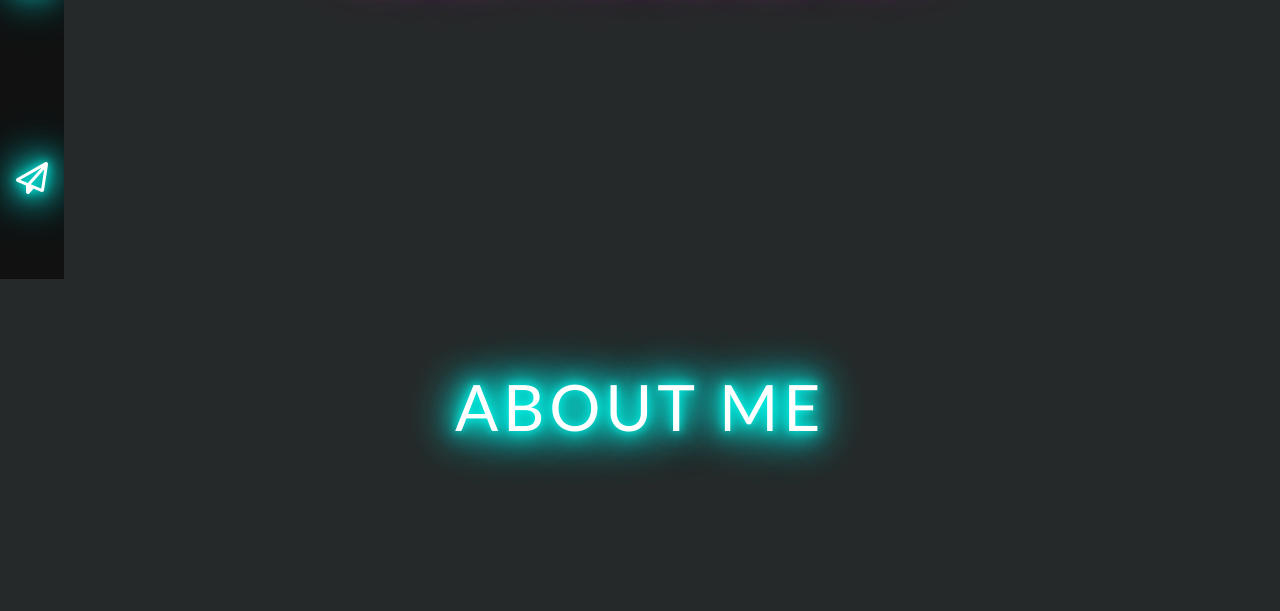
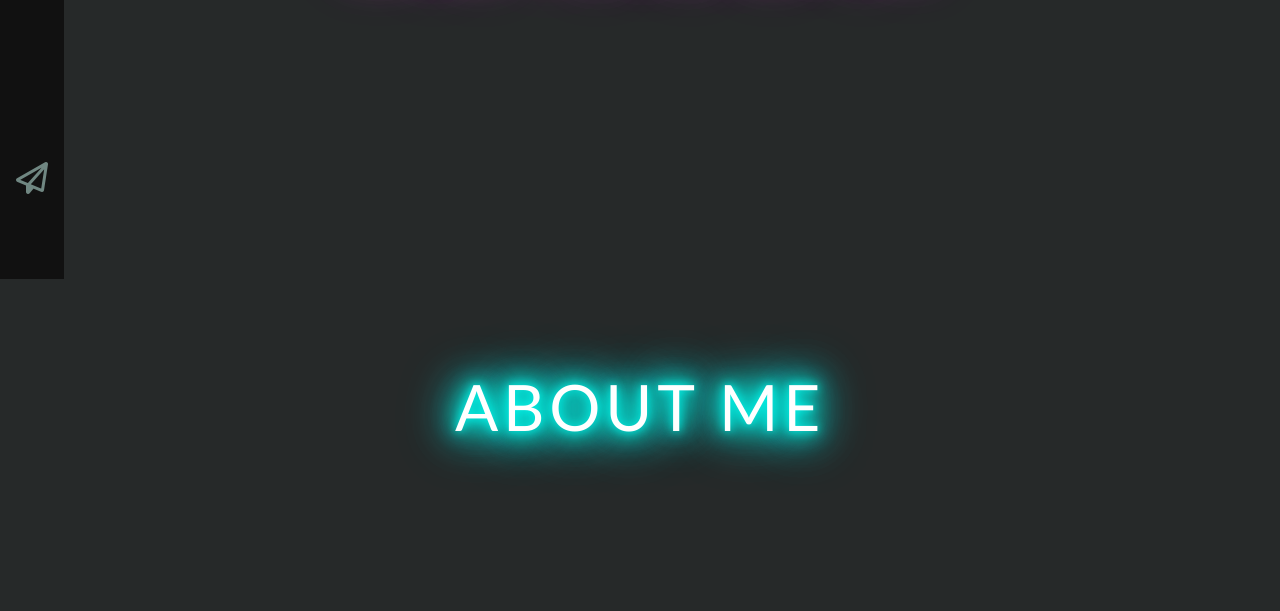
Before and after one commit to RossGoodliffe/portfolio, a plain HTML site: page index.html in a window 1280 px wide. Shown: the part 521-1132 px from the top of the page. Drawn offline with Linux system fonts and the light colour scheme.

Commit message:
navbar edits

```diff
--- a/css/styles.css
+++ b/css/styles.css
@@ -168,7 +168,14 @@ span.flickering-4 {
 
 }
 
+
+
 .navbar-links i {
+  color: #708782;
+  transition: ease-in-out 0.5s;
+}
+
+.navbar-links i:hover {
   color: #fff;
 
   text-shadow: 0px 0px 10px #03fcf0,
@@ -178,7 +185,11 @@ span.flickering-4 {
   0px 0px 50px #03fcf0,
   0px 0px 60px #03fcf0;
 
+  /* transition: ease-in-out 0.5s; */
+
 }
+
+
 
 
 
```
